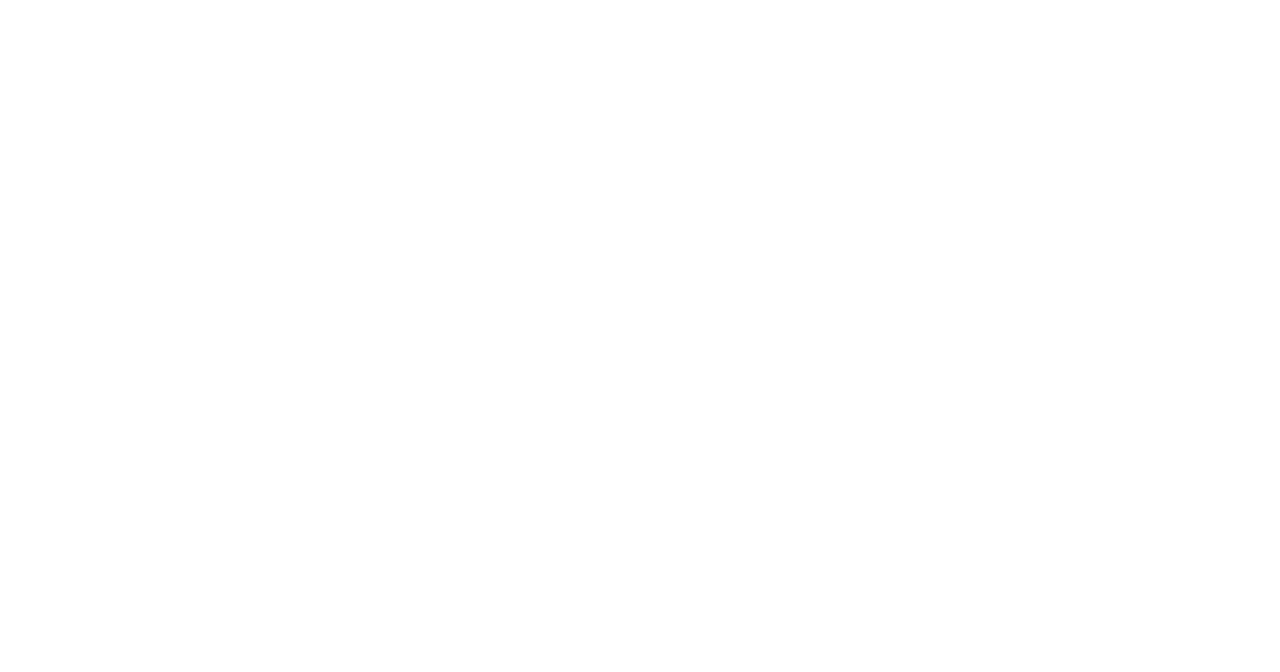
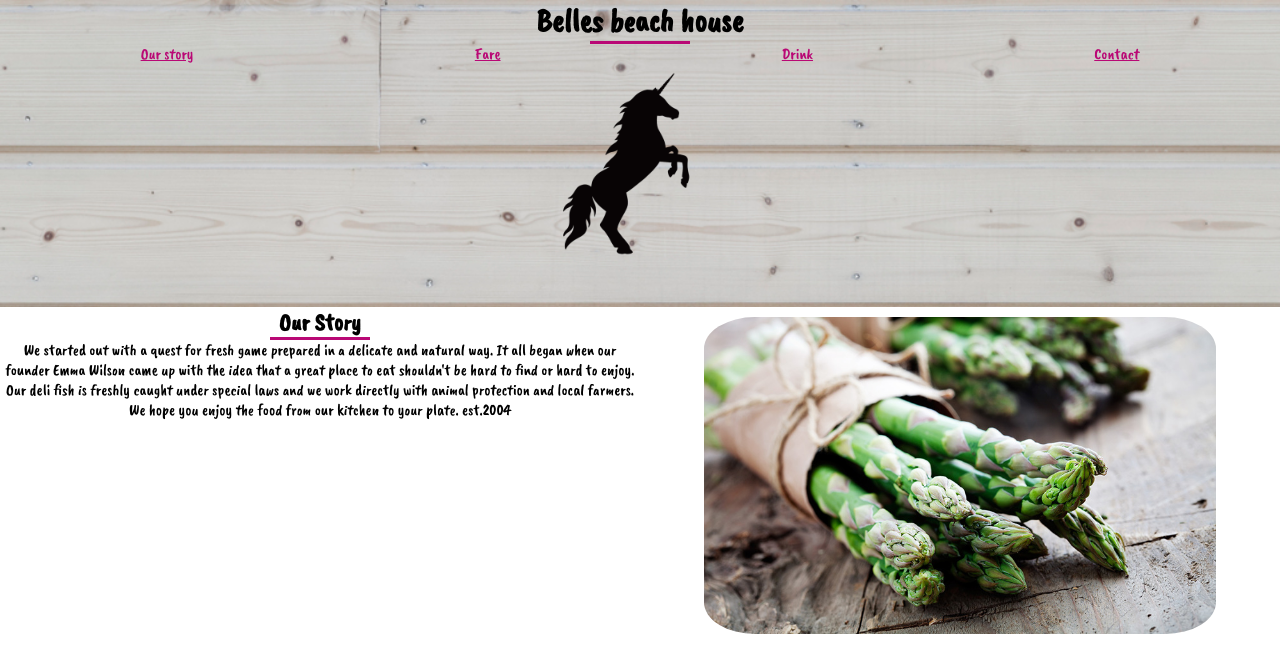
Before and after one commit to VeraDosSantos/tp4, a plain HTML site: page index.html in a window 1280 px wide. Drawn offline with nearby package versions, Linux system fonts and the light colour scheme.

Commit message:
création du début du html et css

```diff
--- a/assets/css/style.css
+++ b/assets/css/style.css
@@ -0,0 +1,70 @@
+@import url('https://fonts.googleapis.com/css2?family=Caveat+Brush&display=swap');
+
+*{
+  margin: 0 auto;
+  text-align: center;
+  font-family: 'Caveat Brush', cursive;
+}
+
+header{
+    width:100%;
+    background-image: url("/assets/img/planches.jpg");
+    background-size: cover;
+    padding-bottom: 3%;
+}
+
+.trait{
+    border-top: 6px solid rgb(185, 8, 117);
+    width: 100px;
+}
+
+header img{
+    width: 200px;
+}
+
+nav{
+    display: flex;
+    justify-content: space-around;
+}
+
+nav a{
+    color: rgb(185, 8, 117);
+    justify-content: space-around;
+}
+
+.col-1 {width: 8.33%;}
+.col-2 {width: 16.66%;}
+.col-3 {width: 25%;}
+.col-4 {width: 33.33%;}
+.col-5 {width: 41.66%;}
+.col-6 {width: 50%;}
+.col-7 {width: 58.33%;}
+.col-8 {width: 66.66%;}
+.col-9 {width: 75%;}
+.col-10 {width: 83.33%;}
+.col-11 {width: 91.66%;}
+.col-12 {width: 100%;}
+
+.row {
+    display: flex;
+    flex-direction: row;
+    flex-wrap: wrap;
+}
+
+.image{
+   display: block;
+   width: 80%;
+   margin: 10px auto;
+   border-radius: 10%;
+
+}
+.trait{
+    border-top: 3px solid rgb(185, 8, 117);
+    width: 100px;
+}
+
+@media screen and (max-width: 600px) {
+    .col-6{
+        width: 100%;
+    }
+}
--- a/index.html
+++ b/index.html
@@ -4,8 +4,32 @@
     <meta charset="UTF-8">
     <meta name="viewport" content="width=device-width, initial-scale=1.0">
     <title>TP4</title>
+    <link rel="stylesheet" href="assets/css/style.css">
 </head>
 <body>
-
+    <header>
+        <h1>Belles beach house</h1>
+        <div class="trait"></div>
+        <nav>
+            <a href="#">Our story</a>
+            <a href="#">Fare</a>
+            <a href="#">Drink</a>
+            <a href="#">Contact</a>
+        </nav>
+        <img src="assets/img/licorne.png" alt="une image de licorne">
+    </header>
+    <main>
+        <section class="row">
+            <div class="col-6">
+                <h2>Our Story</h2>
+                <div class="trait"></div>
+                <p> We started out with a quest for fresh game prepared in a delicate and natural way. It all began when our founder Emma Wilson came up with the idea that a great place to eat shouldn't be hard to find or hard to enjoy. Our deli fish is freshly caught under special laws and we work directly with animal protection and local farmers. We hope you enjoy the food from our kitchen to your plate.
+                est.2004</p>
+            </div>
+            <div class="col-6">
+                <img class="image" src="assets/img/asperge.jpg" alt="une photo d'aperge">
+            </div>
+        </section>
+    </main>
 </body>
 </html>
```
